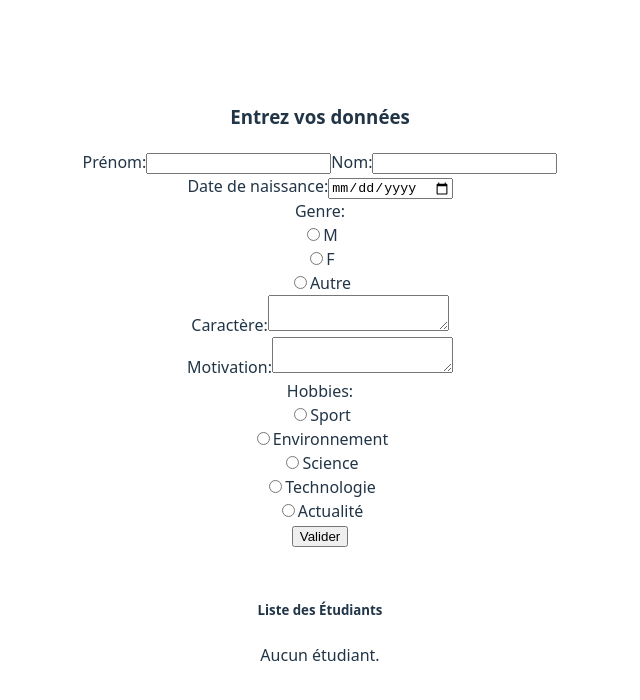
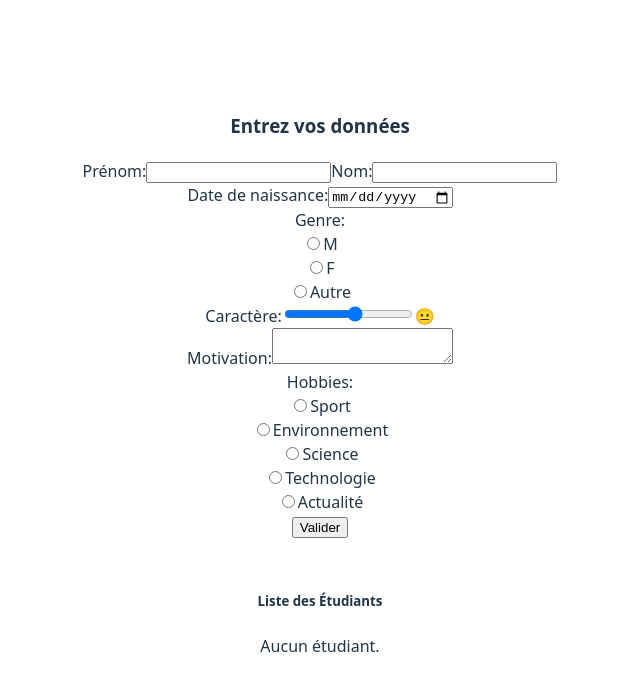
Before and after one commit to davidgalindo-git/ICT-294, a Vue app in the folder Ex2/Ex2/: page / in a window 1280 px wide. Shown: the top 700 px of the page, without its empty margins (320-960 px from the left). Built offline with nearby package versions, Linux system fonts and the light colour scheme.

Commit message:
feat:emojis slider

```diff
--- a/Ex2/Ex2/src/components/Form.vue
+++ b/Ex2/Ex2/src/components/Form.vue
@@ -1,5 +1,5 @@
 <script setup>
-import { ref } from 'vue'
+import {computed, ref} from 'vue'
 
 const firstname = ref('')
 const lastname = ref('')
@@ -48,12 +48,14 @@ const hobbiesOptions = ref([
     { value: 'actualite', label: 'Actualité' },
 ])
 
-function getEmojiByMood(mood) {
-  let emojis = ["😢", "😁", "😊", "😒", "😃", "😐", "😖", "😤", "😟", "😆"] // la touche windows + "." permettent de choisir des emojis
-  let index = Math.floor(mood / 10) - 1;
-  if (index === -1) index = 0;
+const MIN_VALUE = 0
+const MAX_VALUE = 9
+const moodValue = ref(5)
+const currentEmoji = computed(() => {
+  const index = moodValue.value
+  const emojis = ["😢", "😁", "😊", "😒", "😃", "😐", "😖", "😤", "😟", "😆"] // la touche windows + "." permettent de choisir des emojis
   return emojis[index];
-}
+})
 
 </script>
 <template>
@@ -90,7 +92,16 @@ function getEmojiByMood(mood) {
 
     <div class="review-form-row">
       <label for="character">Caractère:</label>
-      <textarea id="character" v-model="character"></textarea>
+      <input
+          type="range"
+          :min="MIN_VALUE"
+          :max="MAX_VALUE"
+          step="1"
+          v-model.number="moodValue"
+          class="form-range"
+          id="character"
+      >
+      <span>{{ currentEmoji }}</span>
     </div>
 
     <div class="review-form-row">
```
